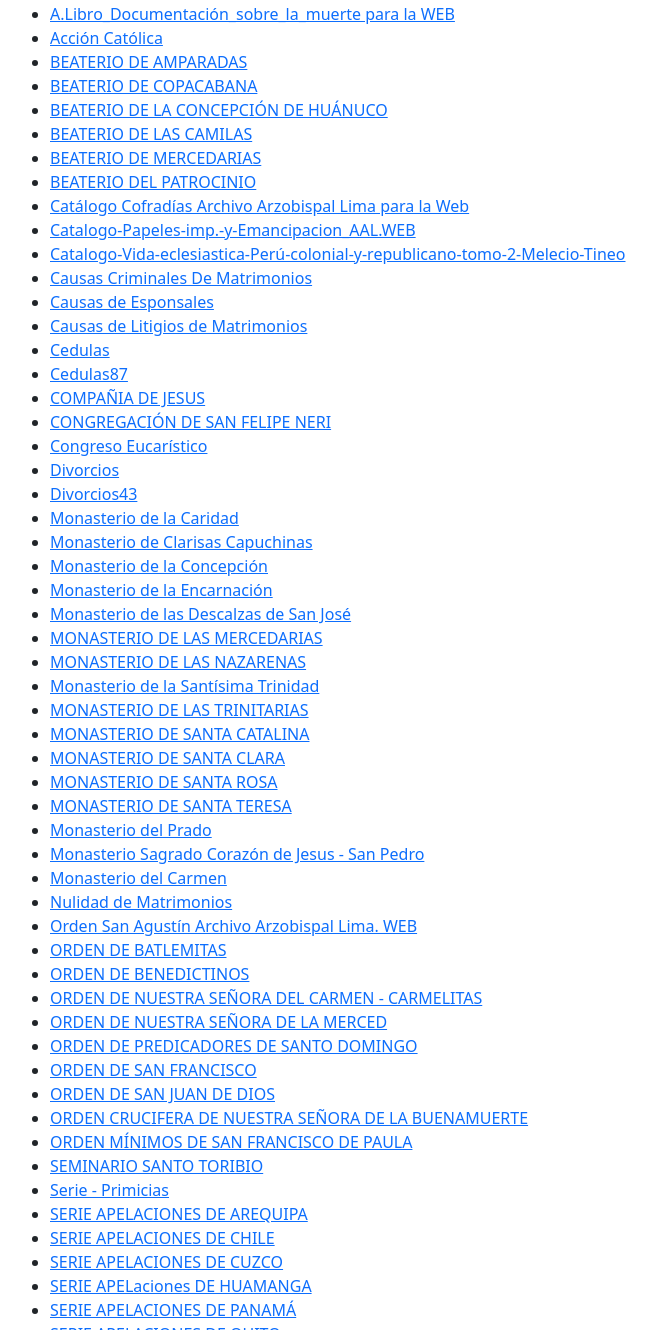
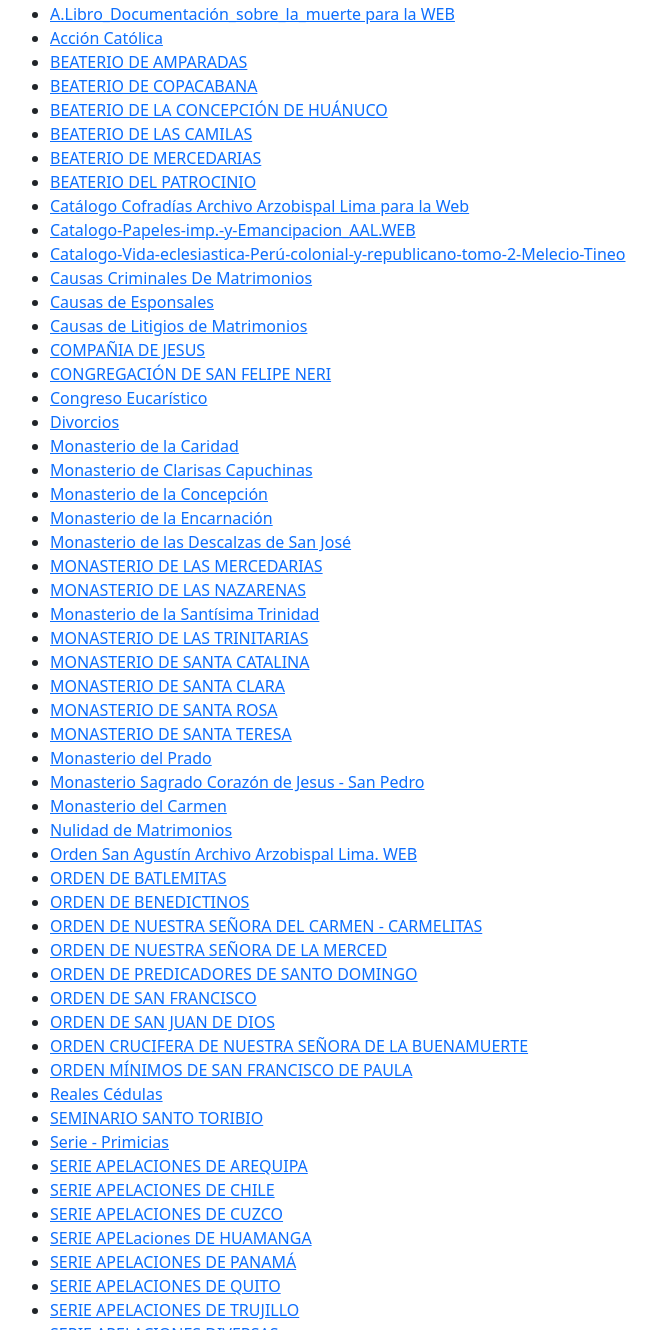
Before and after one commit to ArzoLima/archivoarzobispal, a plain HTML site: page index.html in a window 1280 px wide. Shown: the part 98-1428 px from the top of the page, without its empty margins (64-721 px from the left). Drawn offline with nearby package versions, Linux system fonts and the light colour scheme.

Commit message:
correciones en cedulas y divorcios

```diff
--- a/index.html
+++ b/index.html
@@ -88,16 +88,7 @@
                     Causas de Litigios de Matrimonios
                 </a>
             </li>
-            <li>
-                <a href="https://drive.google.com/file/d/1UZ6wE0Hd_rPzy1TGTI08CDFbP1Np-mj6/view?usp=sharing">
-                    Cedulas
-                </a>
-            </li>
-            <li>
-                <a href="https://drive.google.com/file/d/1amwcOfTS-C2upy-z2vakHs2i40bj6D1K/view?usp=sharing">
-                    Cedulas87
-                </a>
-            </li>
+
 
             <li>
                 <a href="https://drive.google.com/file/d/1FvMWYMhiBAftZwgLOIJXvUR8O8hNTz_2/view?usp=sharing">
@@ -118,12 +109,6 @@
             <li>
                 <a href="https://drive.google.com/file/d/1KEGlh3yraf-9p8ktpzUt6w73hQOIfosG/view?usp=sharing">
                     Divorcios
-                </a>
-            </li>
-
-            <li>
-                <a href="https://drive.google.com/file/d/1uBz0K63UKwM-wzPIm4WnR1IXVvG_VnyU/view?usp=sharing">
-                    Divorcios43
                 </a>
             </li>
 
@@ -263,6 +248,11 @@
                 </a>
             </li>
             <li>
+                <a href="https://drive.google.com/file/d/1XGUxqMxcI4uRZNCOCHws3sF-EqFdv7sg/view?usp=sharing">
+                    Reales Cédulas
+                </a>
+            </li>
+            <li>
                 <a href="https://drive.google.com/file/d/1VOJN7UUezqGQt0nbc4dvVae9e5AnqebX/view?usp=sharing">
                     SEMINARIO SANTO TORIBIO
                 </a>
```
